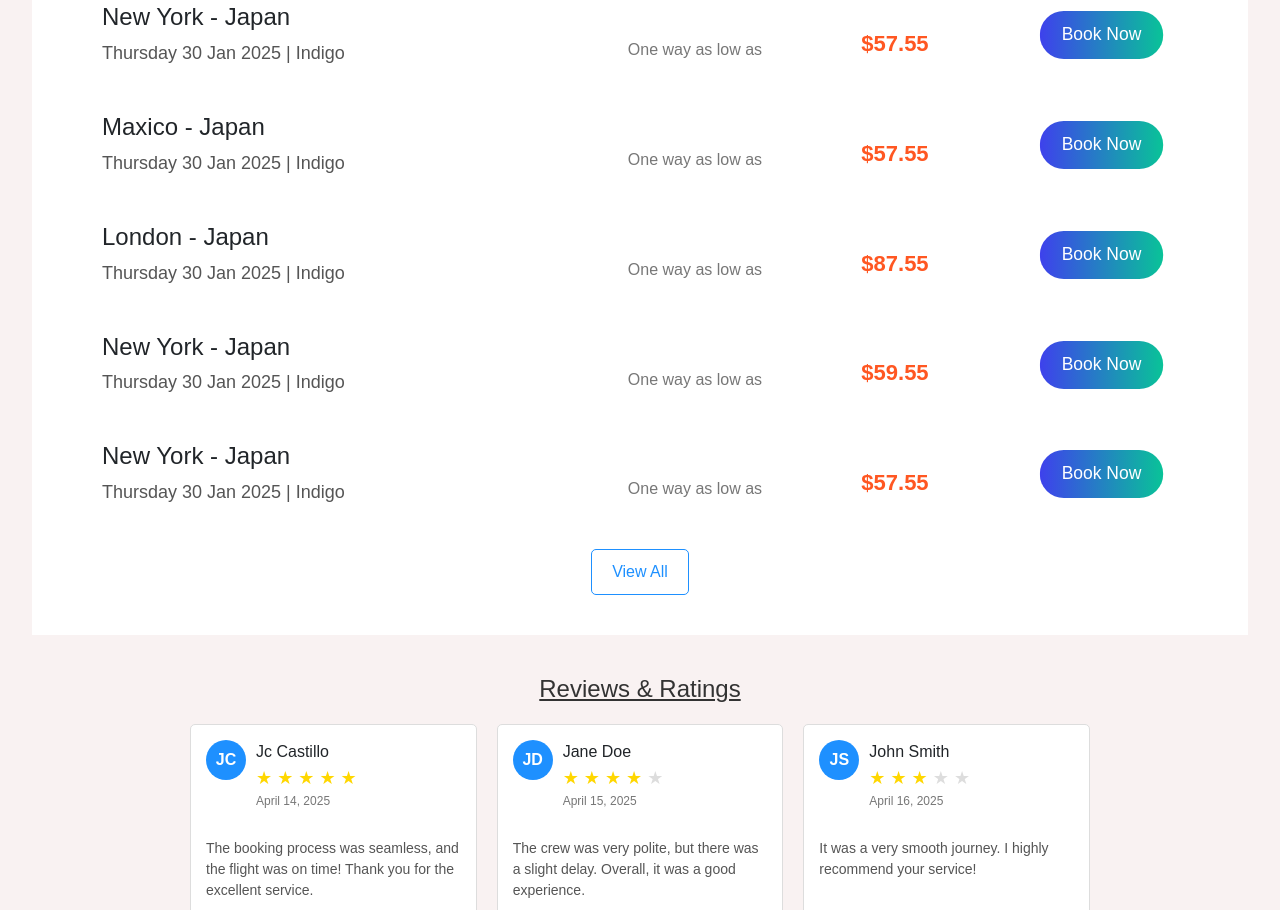
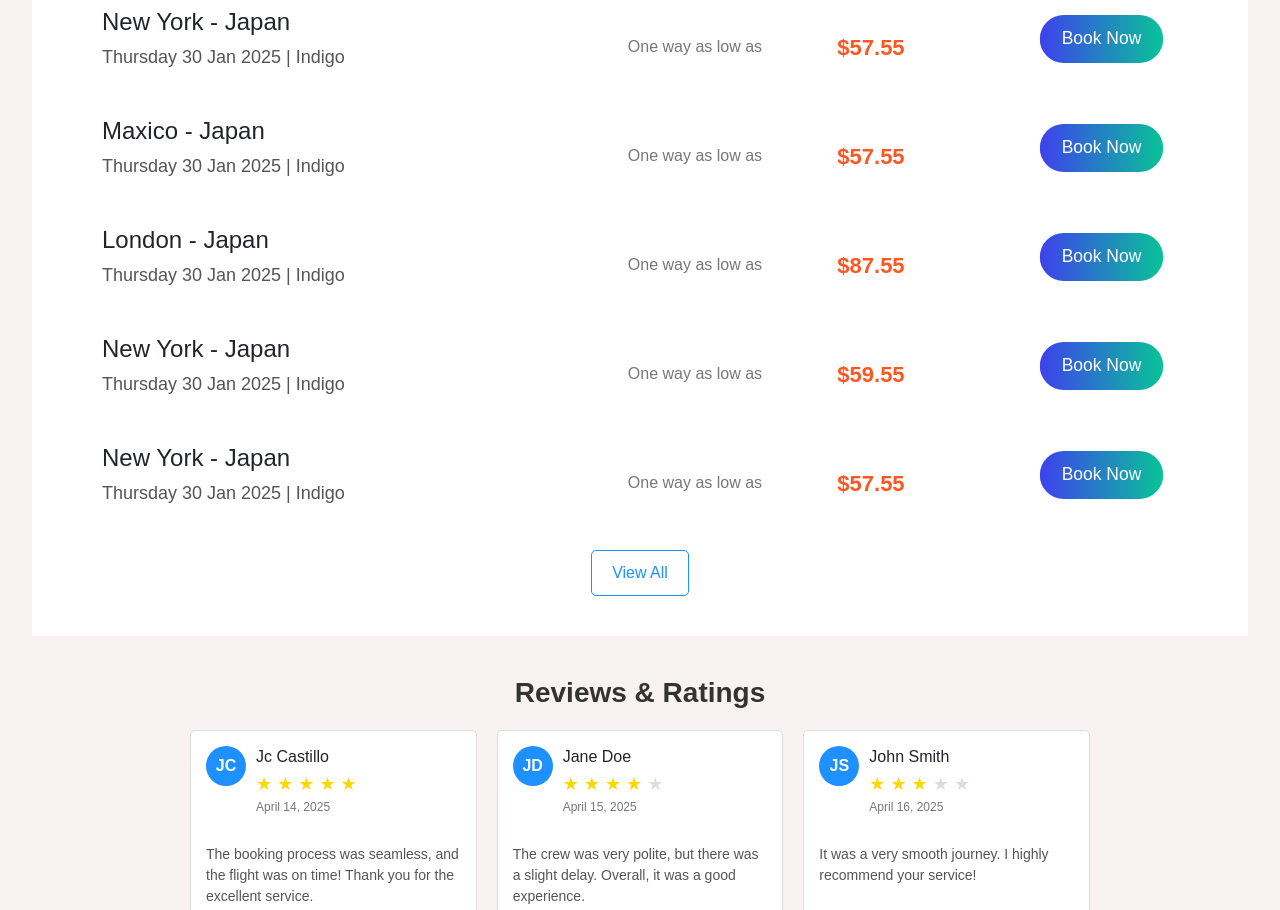
Before and after one commit to SinghNamrata04/valueutickets, a Vue app in the folder front/: page / in a window 1280 px wide. Shown: the part 2160-3070 px from the top of the page. Built offline with nearby package versions, Linux system fonts and the light colour scheme; no server answers.

Commit message:
Update DealsReview.vue

```diff
--- a/front/src/components/DealsReview.vue
+++ b/front/src/components/DealsReview.vue
@@ -25,7 +25,7 @@
     </div>
 
     <!-- Reviews Section -->
-    <h2 class="section-title">Reviews & Ratings</h2>
+    <h2 class="section-title-2">Reviews & Ratings</h2>
     <div class="reviews">
       <div v-for="(review, index) in reviews" :key="index" class="review-card">
         <div class="review-header">
@@ -111,11 +111,19 @@ export default {
 
 /* Section Title */
 .section-title {
-  font-size: 24px;
+  font-size: 28px;
+  font-weight: 700;
   margin-bottom: 20px;
   text-align: center;
   color: #333;
   text-decoration:underline;
+}
+.section-title-2{
+  font-size: 28px;
+  font-weight: 700;
+  margin-bottom: 20px;
+  text-align: center;
+  color: #333;
 }
 
 /* Best Deals Section */
@@ -153,11 +161,11 @@ export default {
 
 .deal-price {
   text-align: center;
-  margin-top: 3rem;
+  margin-top: 2.5rem;
 
 }
 .price{
-  margin-top: -2.2rem;
+  margin-top: -1.75rem;
 }
 
 .deal-price span {
@@ -170,7 +178,7 @@ export default {
   font-size: 22px;
   color: #ff5722;
   display: block;
-  margin-left: 25rem;
+  margin-left: 22rem;
   text-align: center;
   margin-bottom: 20px;
 }
```
